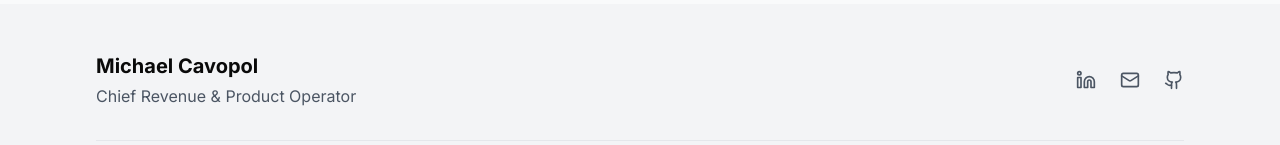
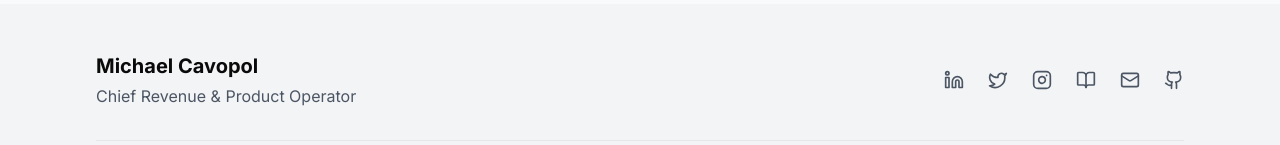
Before and after one commit to mcavopol/mc-personal-site, a Next.js app: page / in a window 1280 px wide. Shown: the part 7234-7379 px from the top of the page. Built offline with nearby package versions, Linux system fonts and the light colour scheme.

Commit message:
feat: add social media icons to footer
Include Twitter (X), Instagram, and Substack links with icons.

Co-authored-by: Michael Cavopol <6144270+mcavopol@users.noreply.github.com>

```diff
--- a/components/footer.tsx
+++ b/components/footer.tsx
@@ -1,4 +1,5 @@
-import { Linkedin, Mail, Github } from "lucide-react"
+import { Linkedin, Mail, Github, Instagram, BookOpen } from "lucide-react"
+import { Twitter } from "lucide-react"
 
 export default function Footer() {
   const currentYear = new Date().getFullYear()
@@ -21,6 +22,33 @@ export default function Footer() {
               className="text-gray-600 hover:text-black dark:text-gray-400 dark:hover:text-white transition-colors"
             >
               <Linkedin className="h-5 w-5" />
+            </a>
+            <a
+              href="https://x.com/cavopol"
+              target="_blank"
+              rel="noopener noreferrer"
+              aria-label="Twitter (X)"
+              className="text-gray-600 hover:text-black dark:text-gray-400 dark:hover:text-white transition-colors"
+            >
+              <Twitter className="h-5 w-5" />
+            </a>
+            <a
+              href="https://www.instagram.com/cavopol/"
+              target="_blank"
+              rel="noopener noreferrer"
+              aria-label="Instagram"
+              className="text-gray-600 hover:text-black dark:text-gray-400 dark:hover:text-white transition-colors"
+            >
+              <Instagram className="h-5 w-5" />
+            </a>
+            <a
+              href="https://cavopol.substack.com/"
+              target="_blank"
+              rel="noopener noreferrer"
+              aria-label="Substack"
+              className="text-gray-600 hover:text-black dark:text-gray-400 dark:hover:text-white transition-colors"
+            >
+              <BookOpen className="h-5 w-5" />
             </a>
             <a
               href="mailto:mcavopol@gmail.com"
```
